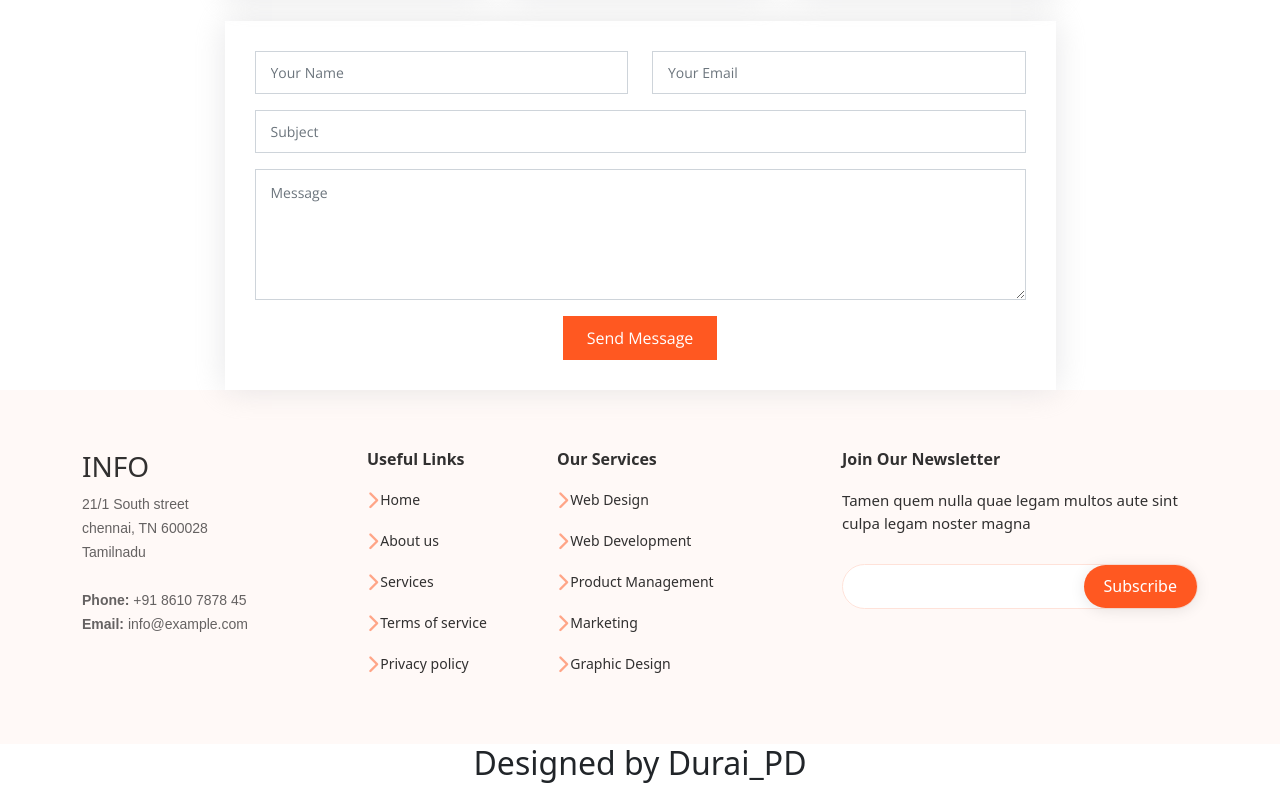
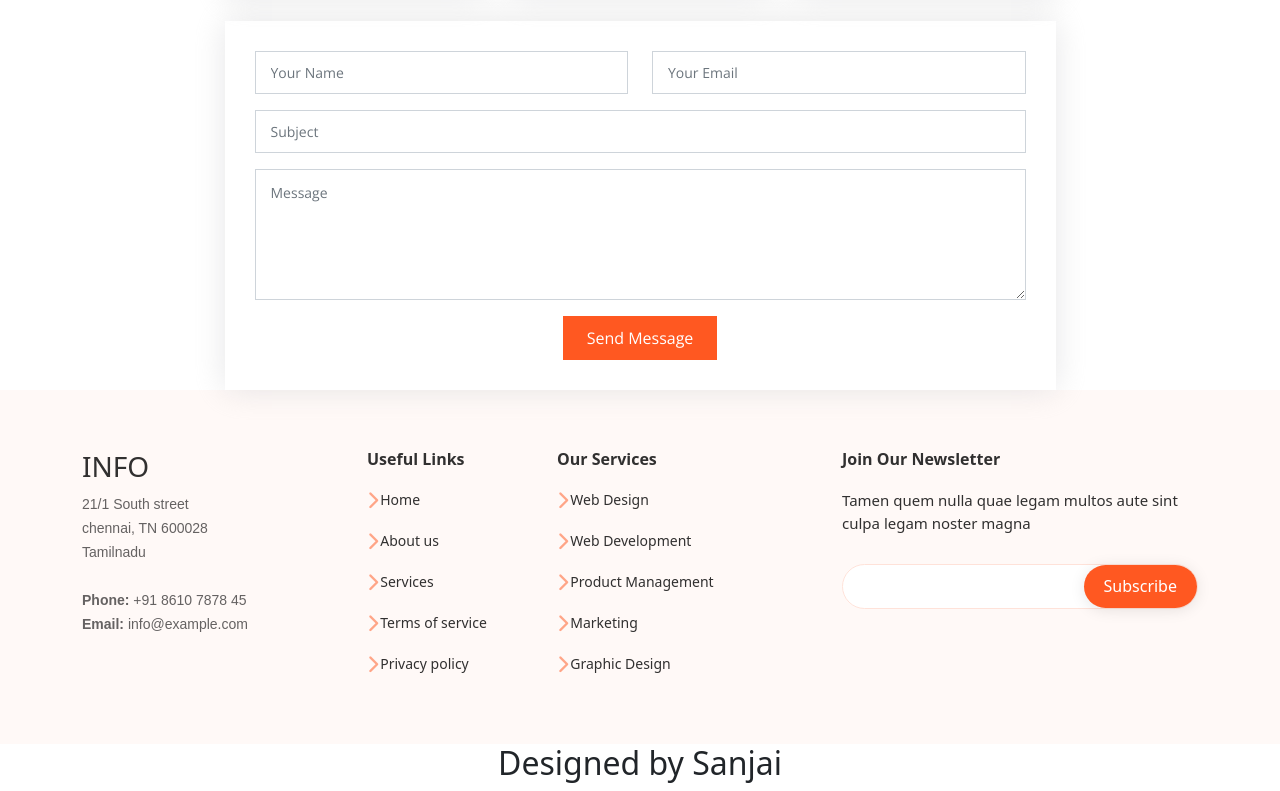
Before and after one commit to duraipd/Flexor, a plain HTML site: page index.html in a window 1280 px wide. Shown: the part 6957-7748 px from the top of the page. Drawn offline with nearby package versions, Linux system fonts and the light colour scheme; files whose address does not match are found by name.

Commit message:
Add files via upload

```diff
--- a/index.html
+++ b/index.html
@@ -947,7 +947,7 @@
     <div class="container bb">
       <div class="row">
         <div class="col-lg-12 text-center">
-          <h2 >Designed by  Durai_PD</h2>
+          <h2 >Designed by  Sanjai</h2>
         </div>
       </div>
     </div>
```
